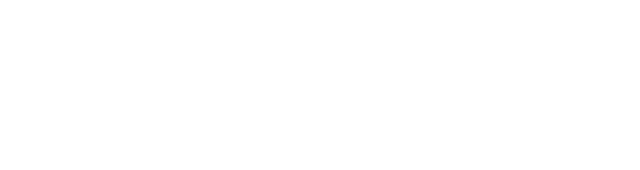
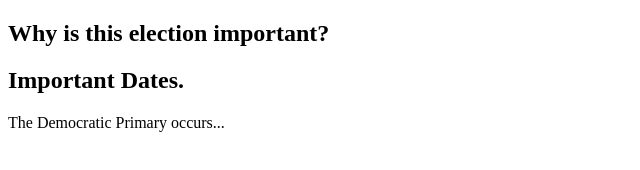
Before and after one commit to alexanderstran/WAdistrict8_2018race, a plain HTML site: page index.html in a window 1280 px wide. Shown: the whole page, without its empty margins (0-640 px from the left). Drawn offline with Linux system fonts and the light colour scheme.

Commit message:
Small updates

```diff
--- a/index.html
+++ b/index.html
@@ -5,5 +5,14 @@
 </head>
 <body>
 
+<h2>
+	Why is this election important?
+</h2>
+<h2>
+	Important Dates.
+</h2>
+<p>
+	The Democratic Primary occurs...
+</p>
 </body>
 </html>
```
